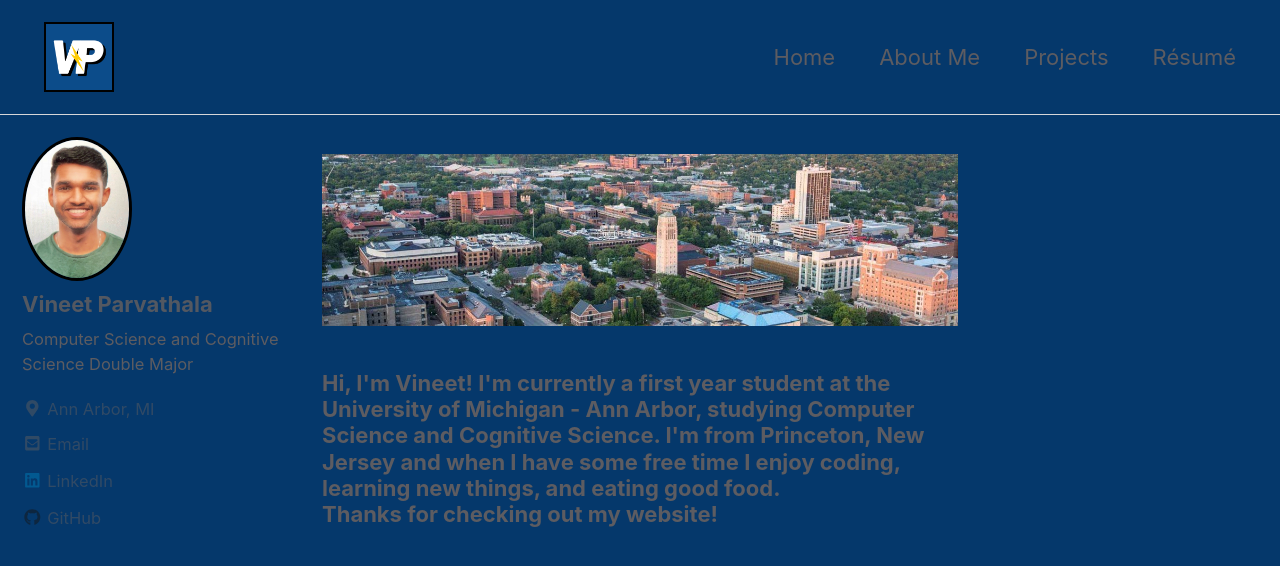
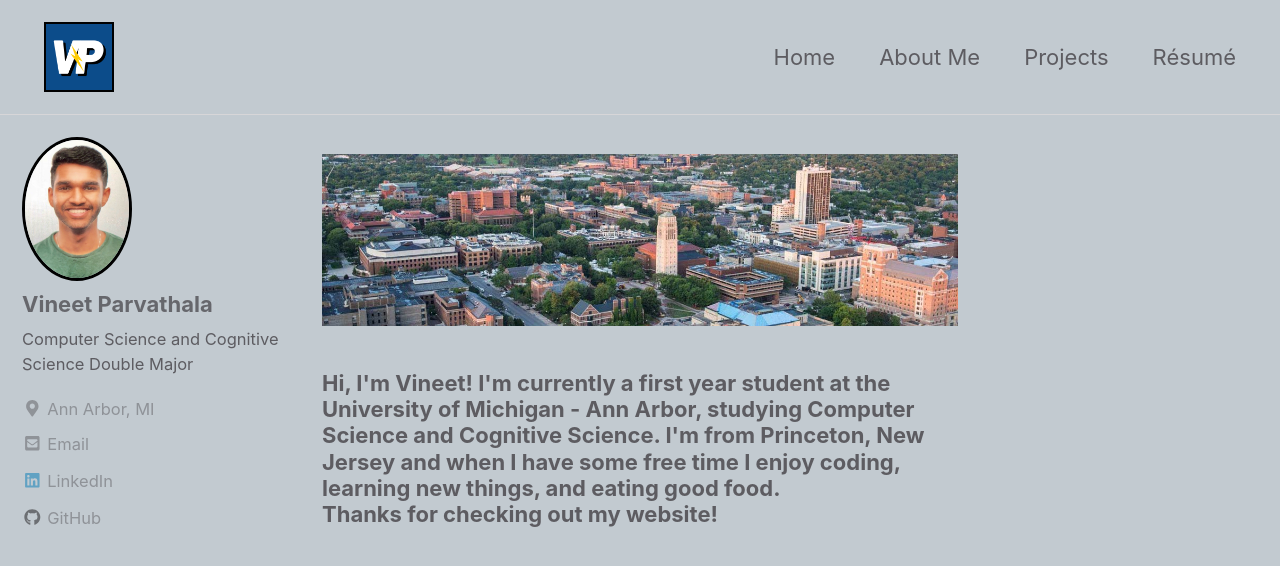
Before and after one commit to vparv/vparv.github.io, a Jekyll site: the page built from index.html, in a window 1280 px wide and 900 px high. Shown: the top 566 px of the window. Built offline with Jekyll 4.4.1, drawn with Linux system fonts in a browser that asks for light colours; cached includes are drawn as plain includes; nearby versions of some CDN libraries; the list of posts is cut into pages by our own code.

Commit message:
update color

```diff
--- a/_sass/minimal-mistakes/skins/_contrast.scss
+++ b/_sass/minimal-mistakes/skins/_contrast.scss
@@ -3,7 +3,7 @@
    ========================================================================== */
 
 /* Colors */
-$background-color: #05386B !default;
+$background-color: #C2CAD0 !default;
 $text-color: #5D5C61 !default;
 $muted-text-color: #6c7a89 !default;
 $primary-color: #379683 !default;
```
